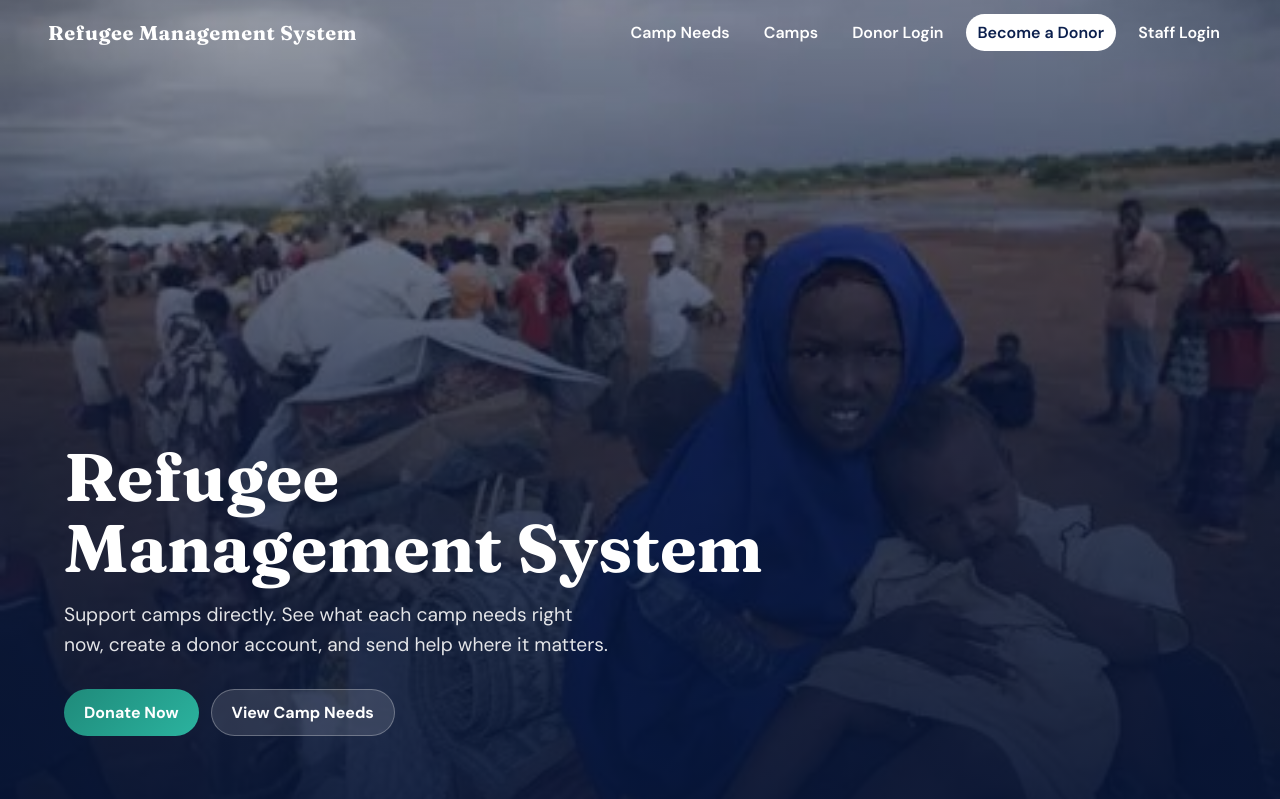
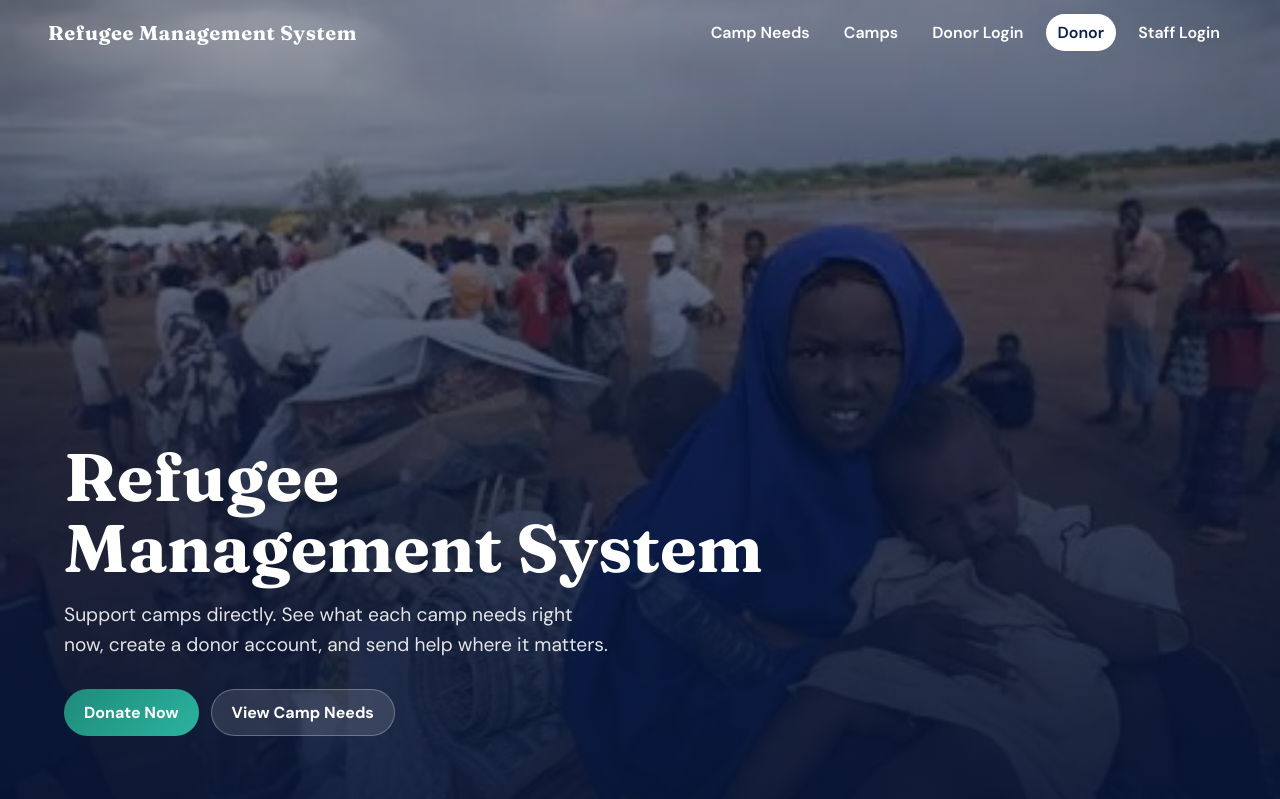
Before and after one commit to Jeremiah5201/refugees, a PHP site: page / in a window 1280 px wide. Shown: the top 799 px of the page. Run offline with PHP 8.4, Linux system fonts and the light colour scheme; data comes from the database, SQL or seed files in the repository.

Commit message:
file changed from Become a Donner to Donner

```diff
--- a/index.php
+++ b/index.php
@@ -29,7 +29,7 @@ $donorLogged = isset($_SESSION['donor']) && $_SESSION['donor'] != "";
                 <a class="btn-solid" href="donate.php">Donate</a>
             <?php } else { ?>
                 <a href="donor-login.php">Donor Login</a>
-                <a class="btn-solid" href="donor-register.php">Become a Donor</a>
+                <a class="btn-solid" href="donor-register.php">Donor</a>
             <?php } ?>
             <a href="staff-login.php">Staff Login</a>
         </div>
```
